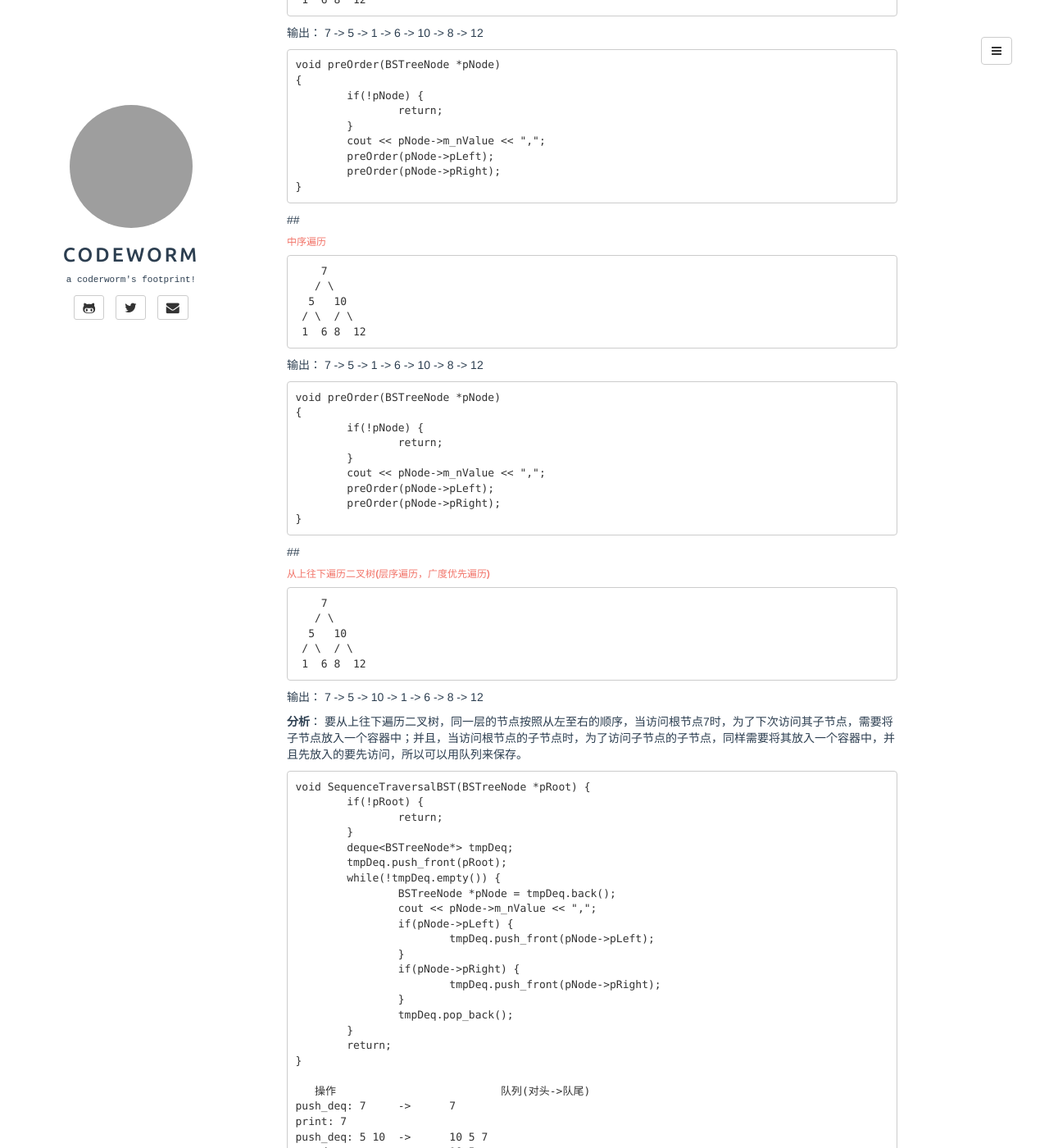
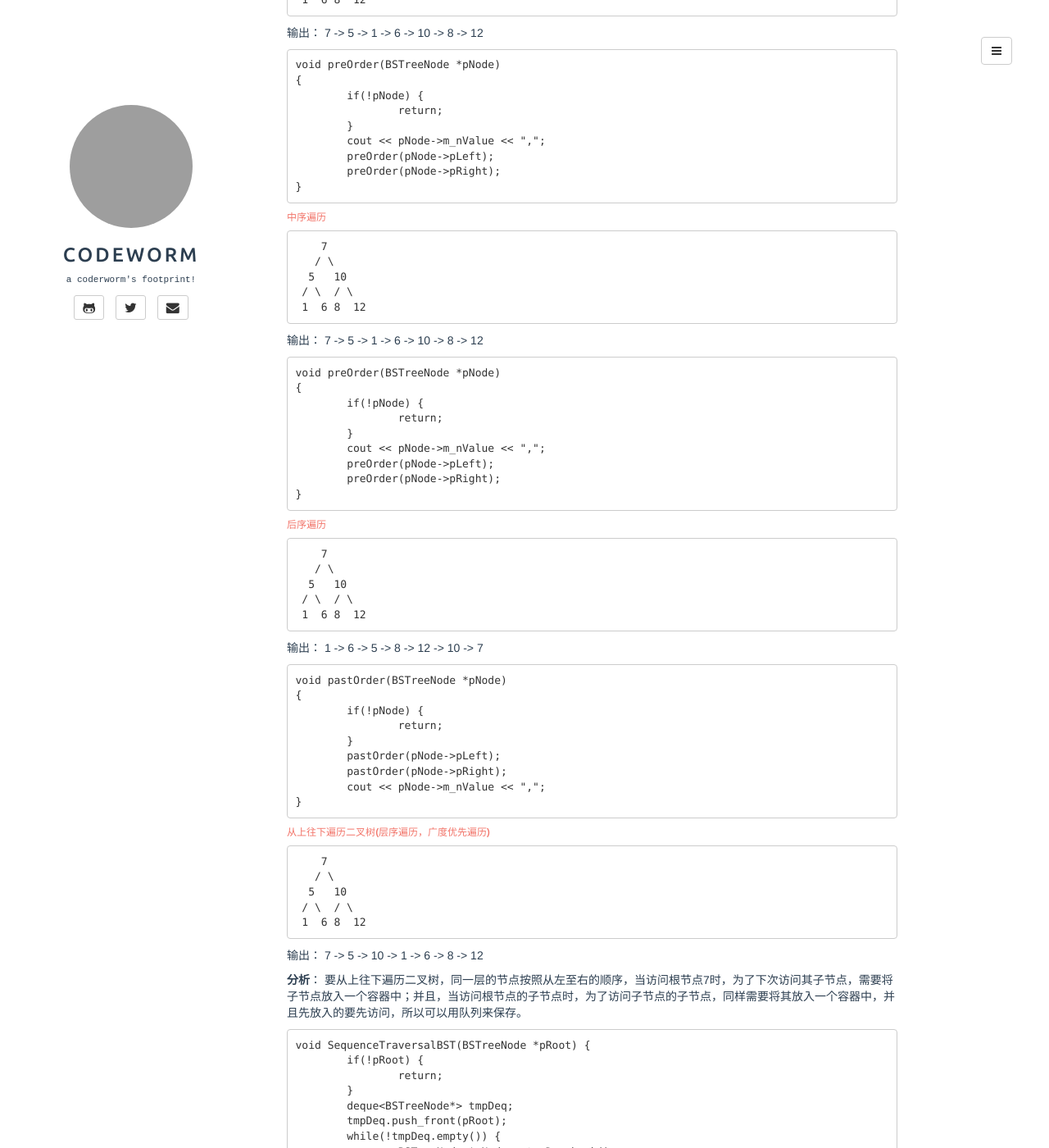
Before and after one commit to yuxingfirst/blog, a Jekyll site: the page built from _posts/algo-datastructure/2014-02-13-traversal-bst.md, in a window 1280 px wide and 1400 px high, scrolled down 449 px. Shown: the whole window at 82% size. Built offline with Jekyll 4.4.1, drawn with Linux system fonts in a browser that asks for light colours; comment, search, counter and statistics services are not loaded; grey boxes are pictures that could not be loaded.

Commit message:
二叉树遍历方法

```diff
--- a/_posts/algo-datastructure/2014-02-13-traversal-bst.md
+++ b/_posts/algo-datastructure/2014-02-13-traversal-bst.md
@@ -35,7 +35,7 @@ description:  .
 		preOrder(pNode->pRight);
 	}
 
-##
+
 
 ######中序遍历
 
@@ -57,7 +57,25 @@ description:  .
 		preOrder(pNode->pRight);
 	}
 
-##
+######后序遍历
+
+        7
+	   / \
+      5   10
+     / \  / \
+     1  6 8  12
+
+输出： 1 -> 6 -> 5 -> 8 -> 12 -> 10 -> 7
+
+	void pastOrder(BSTreeNode *pNode)
+	{
+		if(!pNode) {
+			return;
+		}
+		pastOrder(pNode->pLeft);
+		pastOrder(pNode->pRight);
+		cout << pNode->m_nValue << ",";
+	}
 
 ###### 从上往下遍历二叉树(层序遍历，广度优先遍历)
 
```
